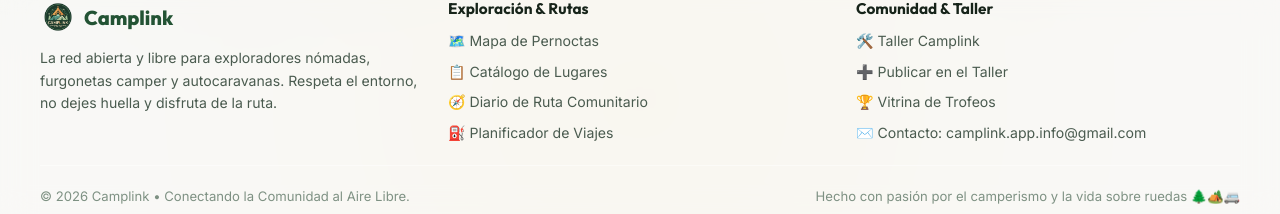
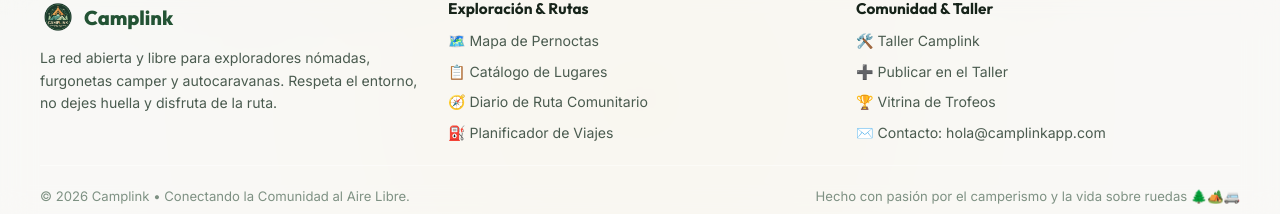
Before and after one commit to MrEhDev/Camplink, a React (Vite) app in the folder frontend/: page / in a window 1280 px wide. Shown: the part 2941-3155 px from the top of the page. Built offline with nearby package versions, Linux system fonts and the light colour scheme; no server answers.

Commit message:
feat: actualizar correo publico de contacto a hola@camplinkapp.com

```diff
--- a/frontend/src/components/Footer.jsx
+++ b/frontend/src/components/Footer.jsx
@@ -46,7 +46,7 @@ export default function Footer({ setVistaActiva }) {
               <li><a href="/taller" onClick={(e) => { e.preventDefault(); irA('taller', '/taller'); }}>🛠️ Taller Camplink</a></li>
               <li><a href="/taller/crear" onClick={(e) => { e.preventDefault(); irA('taller_crear', '/taller/crear'); }}>➕ Publicar en el Taller</a></li>
               <li><a href="/trofeos" onClick={(e) => { e.preventDefault(); irA('trofeos', '/trofeos'); }}>🏆 Vitrina de Trofeos</a></li>
-              <li><a href="mailto:camplink.app.info@gmail.com">✉️ Contacto: camplink.app.info@gmail.com</a></li>
+              <li><a href="mailto:hola@camplinkapp.com">✉️ Contacto: hola@camplinkapp.com</a></li>
             </ul>
           </div>
         </div>
--- a/frontend/src/views/LandingPage.jsx
+++ b/frontend/src/views/LandingPage.jsx
@@ -837,7 +837,7 @@ export default function LandingPage({ setVistaActiva, abrirNuevoLugar }) {
                     </button>
 
                     <div style={{ fontSize: '0.8rem', color: 'var(--text-muted)', textAlign: 'center', marginTop: '6px' }}>
-                      ¿Dudas? Escríbenos a <a href="mailto:camplink.app.info@gmail.com" style={{ color: 'var(--accent-forest)', fontWeight: 700 }}>camplink.app.info@gmail.com</a>
+                      ¿Dudas? Escríbenos a <a href="mailto:hola@camplinkapp.com" style={{ color: 'var(--accent-forest)', fontWeight: 700 }}>hola@camplinkapp.com</a>
                     </div>
                   </form>
                 )}
```
Also changed, not shown: 1 other file (tests, documents, lock files or other folders).
